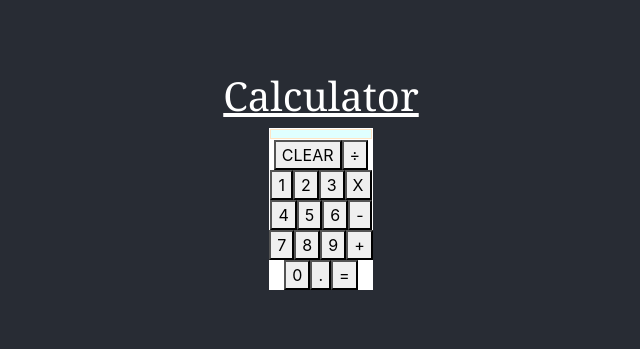
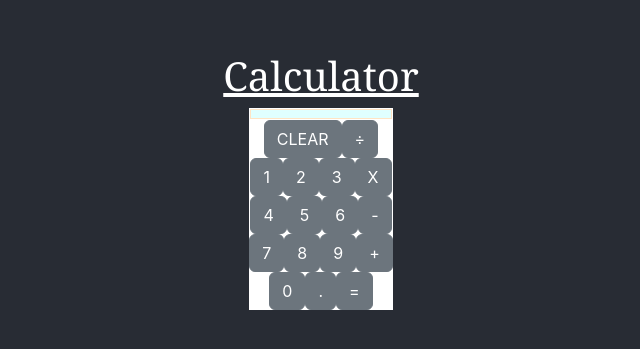
Before and after one commit to StevenRam7/calculator, a React (Create React App) app: page / in a window 1280 px wide. Shown: the part 219-568 px from the top of the page, without its empty margins (319-959 px from the left). Built offline with nearby package versions, Linux system fonts and the light colour scheme; the HTML template or start-up script is replaced by a standard one.

Commit message:
add button styling

```diff
--- a/src/Math.js
+++ b/src/Math.js
@@ -81,30 +81,30 @@ function handleClear() {
                 {firstNum} {operator} {secondNum} {result}
             </div>
             <div className="row1">
-                <button className="operator" onClick={() => handleClear()}>CLEAR</button>
-                <button className="operator" onClick={() => handleOpClick("/")}>÷</button>
+                <button className="operator" class="btn btn-secondary" onClick={() => handleClear()}>CLEAR</button>
+                <button className="operator" class="btn btn-secondary" onClick={() => handleOpClick("/")}>÷</button>
             </div>
            <div className="row2"></div>
-                <button className="number" onClick={() => handleNumClick(1)}>1</button>
-                <button className="number" onClick={() => handleNumClick(2)}>2</button>
-                <button className="number" onClick={() => handleNumClick(3)}>3</button>
-                <button className="operator" onClick={() => handleOpClick("*")}>X</button>
+                <button className="number" class="btn btn-secondary" onClick={() => handleNumClick(1)}>1</button>
+                <button className="number" class="btn btn-secondary" onClick={() => handleNumClick(2)}>2</button>
+                <button className="number" class="btn btn-secondary" onClick={() => handleNumClick(3)}>3</button>
+                <button className="operator" class="btn btn-secondary" onClick={() => handleOpClick("*")}>X</button>
             <div className="row3">
-                <button className="number" onClick={() => handleNumClick(4)}>4</button>
-                <button className="number" onClick={() => handleNumClick(5)}>5</button>
-                <button className="number" onClick={() => handleNumClick(6)}>6</button>
-                <button className="operator" onClick={() => handleOpClick("-")}>-</button>
+                <button className="number" class="btn btn-secondary" onClick={() => handleNumClick(4)}>4</button>
+                <button className="number" class="btn btn-secondary" onClick={() => handleNumClick(5)}>5</button>
+                <button className="number" class="btn btn-secondary" onClick={() => handleNumClick(6)}>6</button>
+                <button className="operator" class="btn btn-secondary" onClick={() => handleOpClick("-")}>-</button>
             </div>
             <div className="row4">
-                <button className="number" onClick={() => handleNumClick(7)}>7</button>
-                <button className="number" onClick={() => handleNumClick(8)}>8</button>
-                <button className="number" onClick={() => handleNumClick(9)}>9</button>
-                <button className="operator" onClick={() => handleOpClick("+")}>+</button>
+                <button className="number" class="btn btn-secondary" onClick={() => handleNumClick(7)}>7</button>
+                <button className="number" class="btn btn-secondary" onClick={() => handleNumClick(8)}>8</button>
+                <button className="number" class="btn btn-secondary" onClick={() => handleNumClick(9)}>9</button>
+                <button className="operator" class="btn btn-secondary" onClick={() => handleOpClick("+")}>+</button>
             </div>
             <div className="row5"></div>
-                <button className="number" onClick={() => handleNumClick(0)}>0</button>
-                <button className="operator" onClick={() => handleOpClick(".")}>.</button>
-                <button className="operator" onClick={() => performOp("=")}>=</button>
+                <button className="number" class="btn btn-secondary" onClick={() => handleNumClick(0)}>0</button>
+                <button className="operator" class="btn btn-secondary" onClick={() => handleOpClick(".")}>.</button>
+                <button className="operator" class="btn btn-secondary" onClick={() => performOp("=")}>=</button>
         </div>
     );
 }
```
